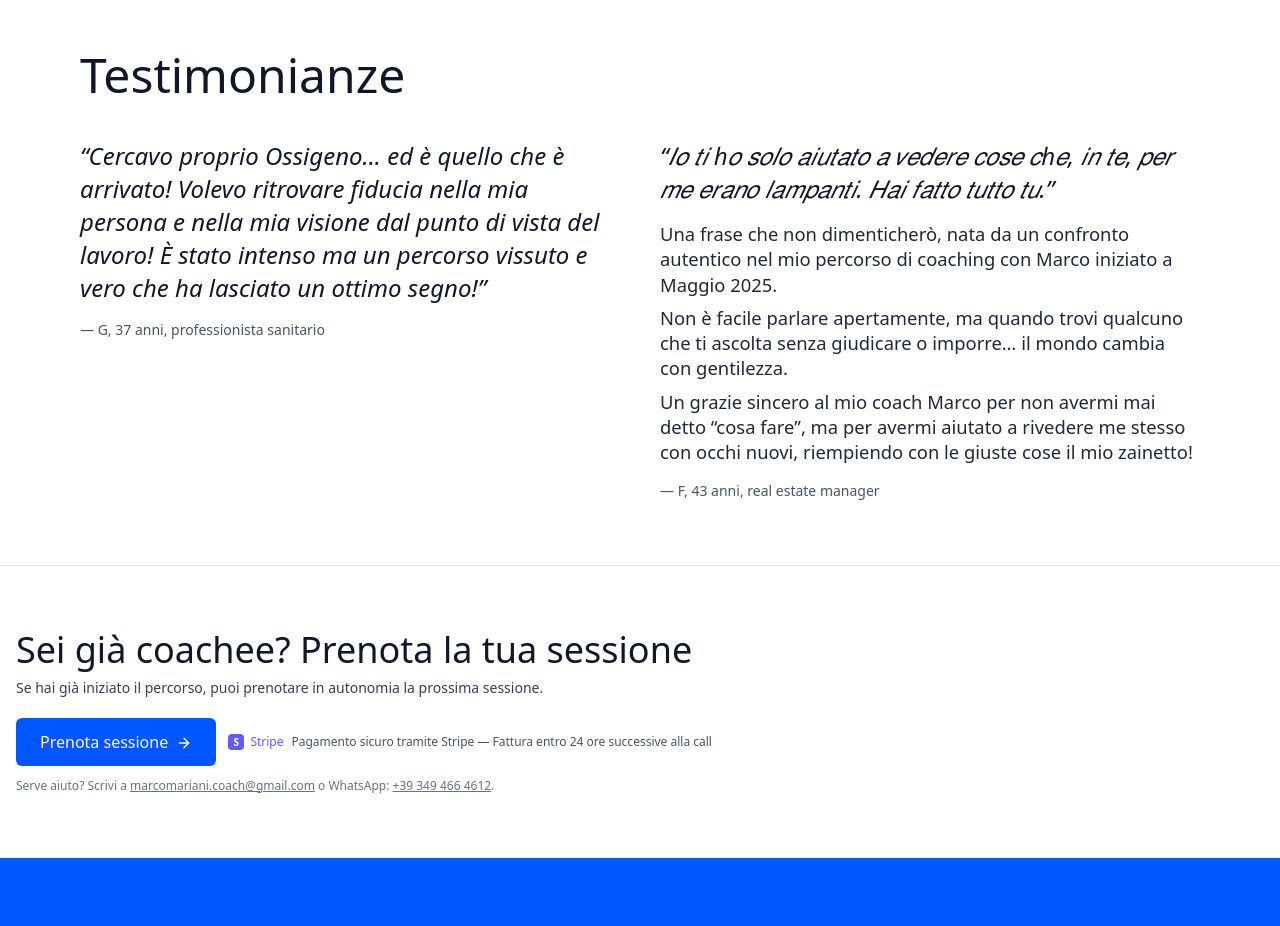
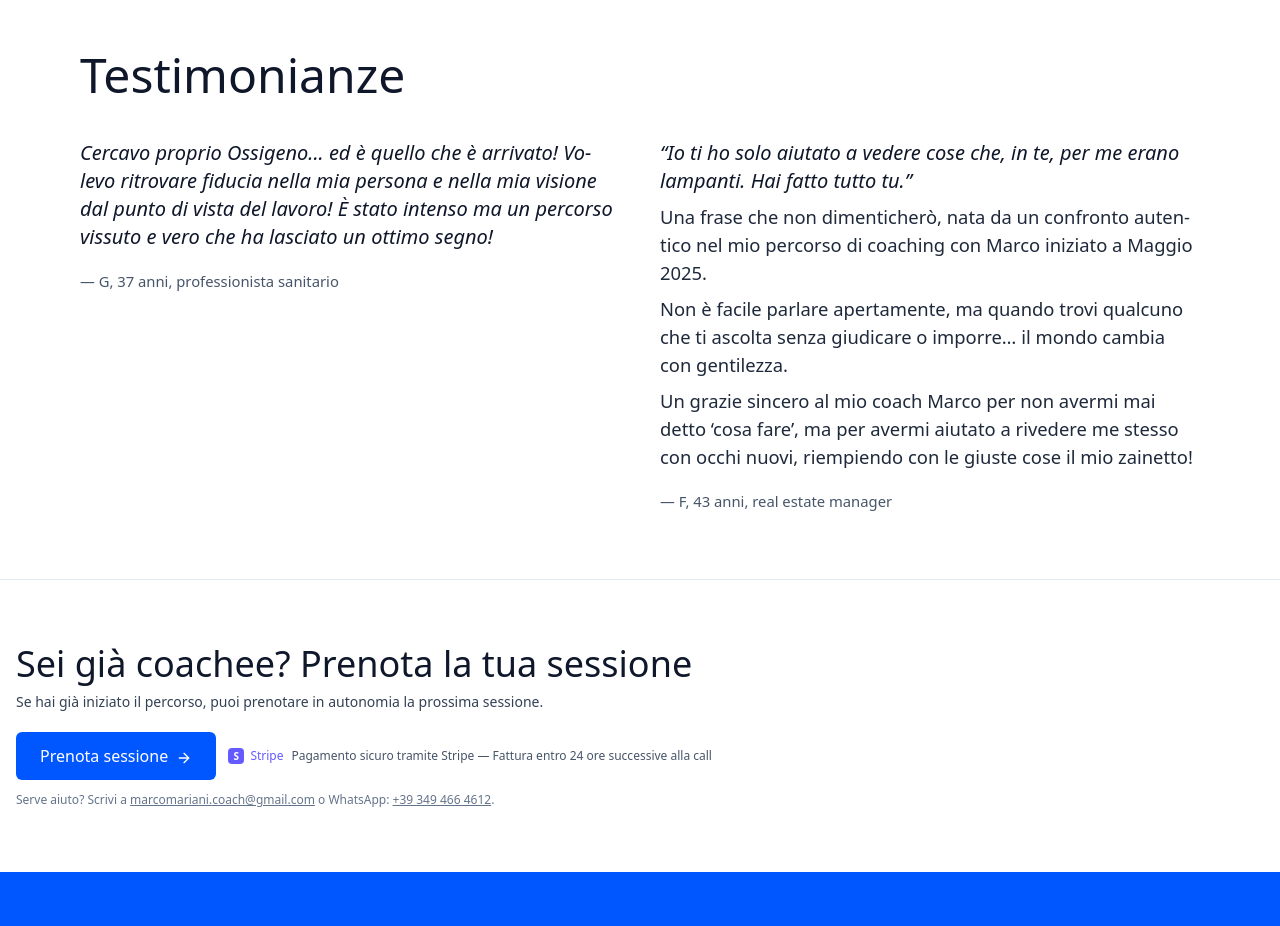
Before and after one commit to marcomarianicoach/secondo-respiro, a React (Vite) app: page / in a window 1280 px wide. Shown: the part 1820-2746 px from the top of the page. Built offline with nearby package versions, Linux system fonts and the light colour scheme.

Commit message:
Update App.tsx

```diff
--- a/src/App.tsx
+++ b/src/App.tsx
@@ -310,25 +310,21 @@ function Objections() {
 }
 
 function Testimonials() {
-  // Dati delle testimonianze (facili da estendere)
-  const items = [
+  // Dati testimonianze normalizzati in paragrafi (evita mismatch di tag)
+  const items: { paras: string[]; author: string }[] = [
     {
-      body: (
-        <>
-          “Cercavo proprio Ossigeno... ed è quello che è arrivato! Volevo ritrovare fiducia nella mia persona e nella mia visione dal punto di vista del lavoro! È stato intenso ma un percorso vissuto e vero che ha lasciato un ottimo segno!”
-        </>
-      ),
+      paras: [
+        "Cercavo proprio Ossigeno... ed è quello che è arrivato! Volevo ritrovare fiducia nella mia persona e nella mia visione dal punto di vista del lavoro! È stato intenso ma un percorso vissuto e vero che ha lasciato un ottimo segno!",
+      ],
       author: "— G, 37 anni, professionista sanitario",
     },
     {
-      body: (
-        <>
-          <p>“𝐼𝑜 𝑡𝑖 ℎ𝑜 𝑠𝑜𝑙𝑜 𝑎𝑖𝑢𝑡𝑎𝑡𝑜 𝑎 𝑣𝑒𝑑𝑒𝑟𝑒 𝑐𝑜𝑠𝑒 𝑐ℎ𝑒, 𝑖𝑛 𝑡𝑒, 𝑝𝑒𝑟 𝑚𝑒 𝑒𝑟𝑎𝑛𝑜 𝑙𝑎𝑚𝑝𝑎𝑛𝑡𝑖. 𝐻𝑎𝑖 𝑓𝑎𝑡𝑡𝑜 𝑡𝑢𝑡𝑡𝑜 𝑡𝑢.”</p>
-          <p className="mt-4 not-italic text-[1.05rem] md:text-[1.15rem] text-slate-800">Una frase che non dimenticherò, nata da un confronto autentico nel mio percorso di coaching con Marco iniziato a Maggio 2025.</p>
-          <p className="mt-2 not-italic text-[1.05rem] md:text-[1.15rem] text-slate-800">Non è facile parlare apertamente, ma quando trovi qualcuno che ti ascolta senza giudicare o imporre… il mondo cambia con gentilezza.</p>
-          <p className="mt-2 not-italic text-[1.05rem] md:text-[1.15rem] text-slate-800">Un grazie sincero al mio coach Marco per non avermi mai detto “cosa fare”, ma per avermi aiutato a rivedere me stesso con occhi nuovi, riempiendo con le giuste cose il mio zainetto!</p>
-        </>
-      ),
+      paras: [
+        "“Io ti ho solo aiutato a vedere cose che, in te, per me erano lampanti. Hai fatto tutto tu.”",
+        "Una frase che non dimenticherò, nata da un confronto autentico nel mio percorso di coaching con Marco iniziato a Maggio 2025.",
+        "Non è facile parlare apertamente, ma quando trovi qualcuno che ti ascolta senza giudicare o imporre… il mondo cambia con gentilezza.",
+        "Un grazie sincero al mio coach Marco per non avermi mai detto ‘cosa fare’, ma per avermi aiutato a rivedere me stesso con occhi nuovi, riempiendo con le giuste cose il mio zainetto!",
+      ],
       author: "— F, 43 anni, real estate manager",
     },
   ];
@@ -346,6 +342,15 @@ function Testimonials() {
     touchStartX.current = null; deltaX.current = 0;
   };
 
+  const TestimonialBlock = ({ t }: { t: { paras: string[]; author: string } }) => (
+    <blockquote className="font-sans italic text-base sm:text-[1.05rem] md:text-xl leading-7 break-words hyphens-auto text-slate-900">
+      {t.paras.map((p, i) => (
+        <p key={i} className={i === 0 ? undefined : "mt-2 not-italic text-[1.05rem] md:text-[1.15rem] text-slate-800"}>{p}</p>
+      ))}
+      <footer className="mt-4 text-[0.925rem] not-italic font-sans text-slate-600">{t.author}</footer>
+    </blockquote>
+  );
+
   return (
     <section id="testimonianze" className="bg-white border-t border-slate-200" aria-labelledby="testimonianze-title">
       <div className="max-w-6xl mx-auto px-4 py-16">
@@ -356,11 +361,8 @@ function Testimonials() {
           <div className="relative overflow-hidden rounded-md ring-1 ring-slate-200 bg-white">
             <ul className="flex transition-transform duration-300" style={{ transform: `translateX(-${idx * 100}%)`, width: `${items.length * 100}%` }}>
               {items.map((t, i) => (
-                <li key={i} className="w-full shrink-0 px-5 py-8" onTouchStart={onTouchStart} onTouchMove={onTouchMove} onTouchEnd={onTouchEnd}>
-                  <blockquote className="font-sans italic text-[1.05rem] md:text-xl leading-relaxed break-words text-slate-900">
-                    {t.body}
-                    <footer className="mt-4 text-sm not-italic font-sans text-slate-600">{t.author}</footer>
-                  </blockquote>
+                <li key={i} className="w-full shrink-0 px-4 py-5" onTouchStart={onTouchStart} onTouchMove={onTouchMove} onTouchEnd={onTouchEnd}>
+                  <TestimonialBlock t={t} />
                 </li>
               ))}
             </ul>
@@ -383,10 +385,7 @@ function Testimonials() {
         {/* Desktop: due colonne ben visibili */}
         <div className="hidden md:grid mt-10 grid-cols-2 gap-10">
           {items.map((t, i) => (
-            <blockquote key={i} className="font-sans italic text-2xl leading-snug text-slate-900">
-              {t.body}
-              <footer className="mt-4 text-sm not-italic font-sans text-slate-600">{t.author}</footer>
-            </blockquote>
+            <TestimonialBlock key={i} t={t} />
           ))}
         </div>
       </div>
```
